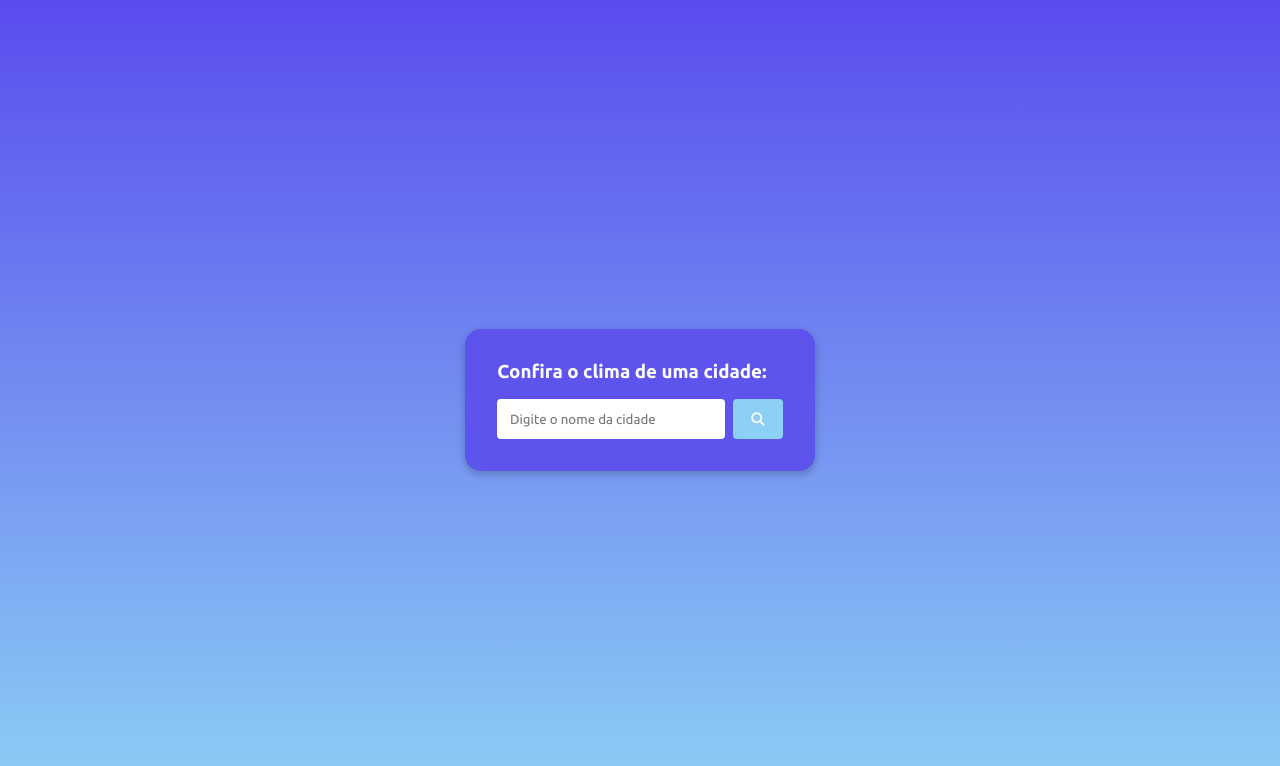
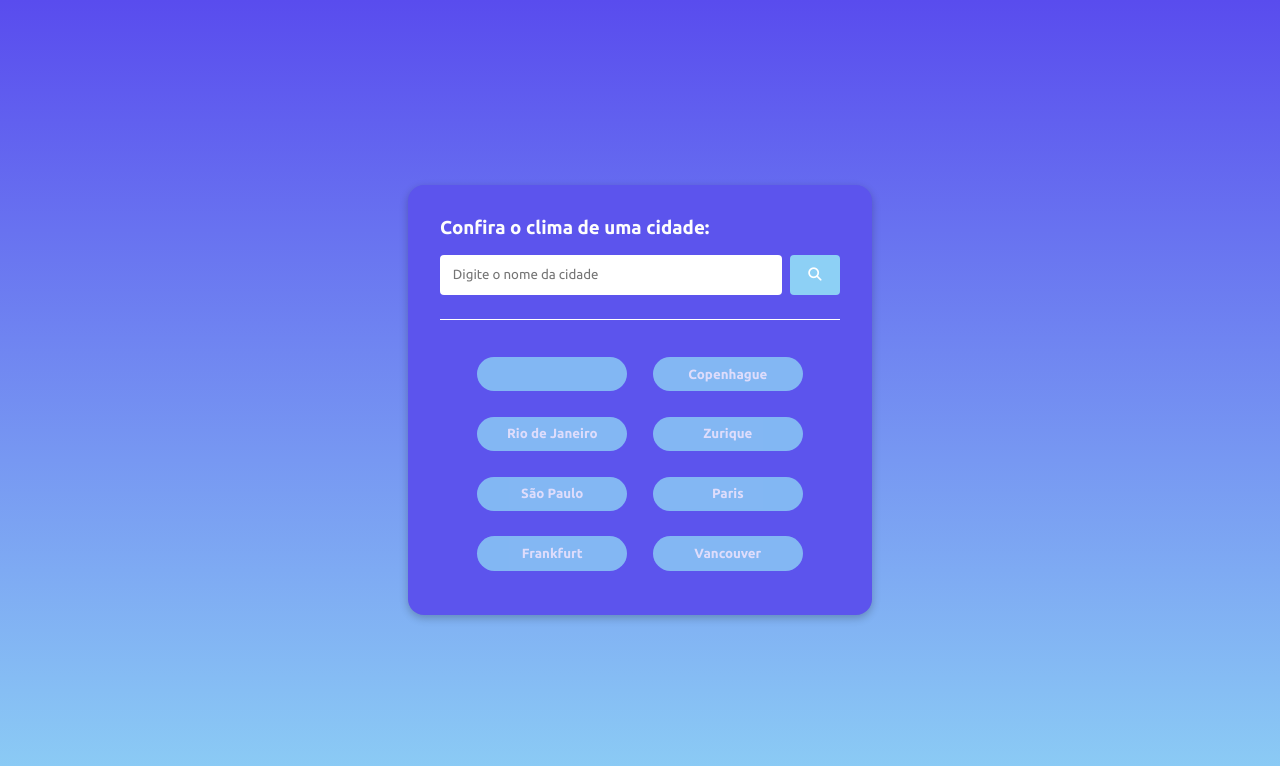
Before and after one commit to akafc7/weather-website, a plain HTML site: page index.html in a window 1280 px wide. Drawn offline with Linux system fonts and the light colour scheme.

Commit message:
ending code

```diff
--- a/index.html
+++ b/index.html
@@ -60,6 +60,22 @@
                     </p>
                 </div>
             </div>
+            <div id="error-message" class="hide">
+                <p>Não foi possível encontrar uma cidade com este nome.</p>
+            </div>
+            <div id="loader" class="hide">
+                <i class="fa-solid fa-spinner"></i>
+            </div>
+            <div id="suggestions">
+                <button id="viena"></button>
+                <button id="copenhague">Copenhague</button>
+                <button id="rio de janeiro">Rio de Janeiro</button>
+                <button id="zurique">Zurique</button>
+                <button id="são paulo">São Paulo</button>
+                <button id="paris">Paris</button>
+                <button id="frankfurt">Frankfurt</button>
+                <button id="vancouver">Vancouver</button>
+            </div>
         </div>
     </body>
 </html>
```
